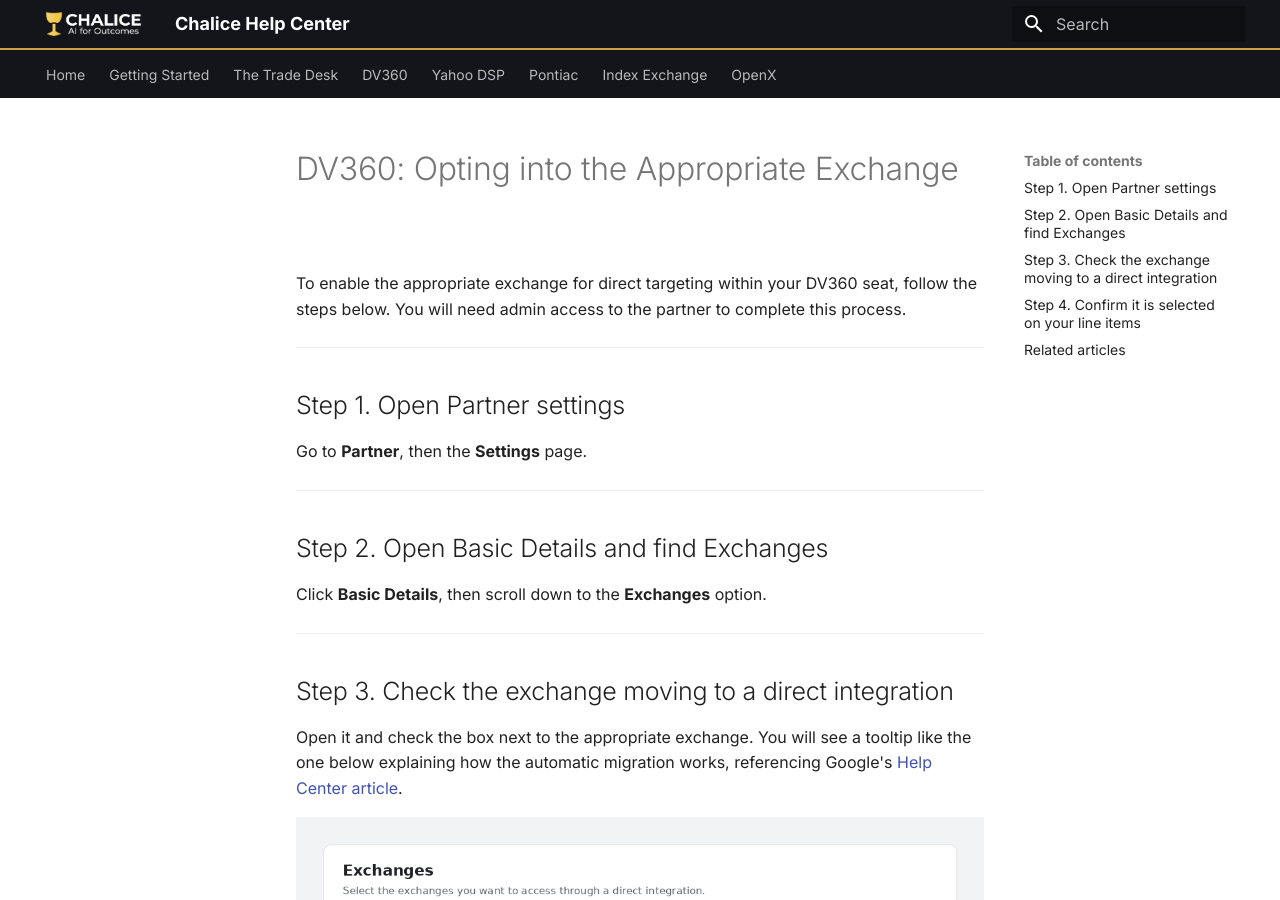
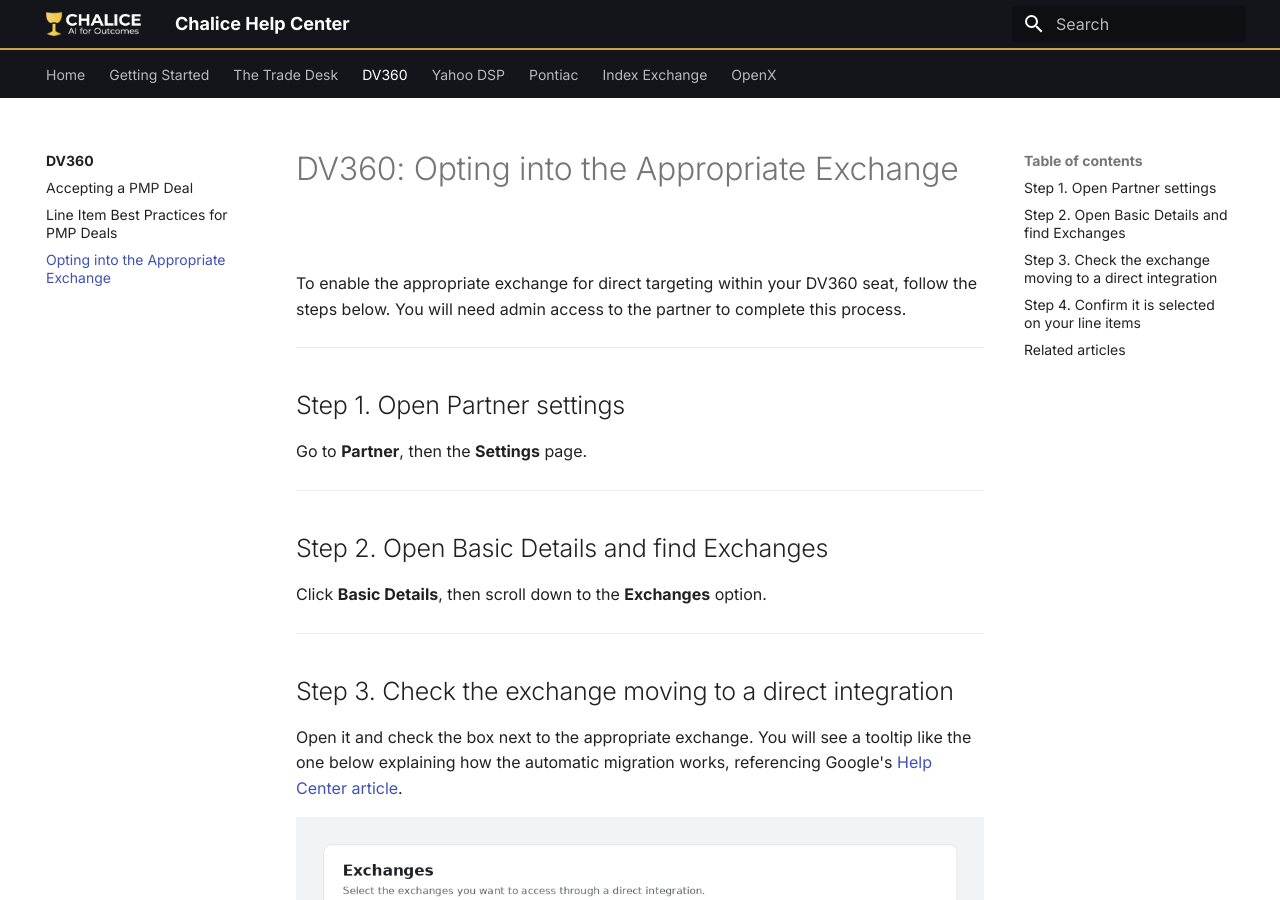
Before and after one commit to Rudy-chalice/chalice-help, an MkDocs documentation site: the page built from docs/dv360/opting-into-the-appropriate-exchange.md, in a window 1280 px wide and 900 px high. Built offline with MkDocs 1.6.1 and Material for MkDocs 9.7.7, drawn with Linux system fonts in a browser that asks for light colours.

Commit message:
Update mkdocs.yml

```diff
--- a/mkdocs.yml
+++ b/mkdocs.yml
@@ -52,6 +52,7 @@ nav:
       - dv360/index.md
       - Accepting a PMP Deal: dv360/accepting-a-pmp-deal.md
       - Line Item Best Practices for PMP Deals: dv360/line-item-best-practices-pmp.md
+      - Opting into the Appropriate Exchange: dv360/opting-into-the-appropriate-exchange.md
   - Yahoo DSP:
       - yahoo-dsp/index.md
   - Pontiac:
```
